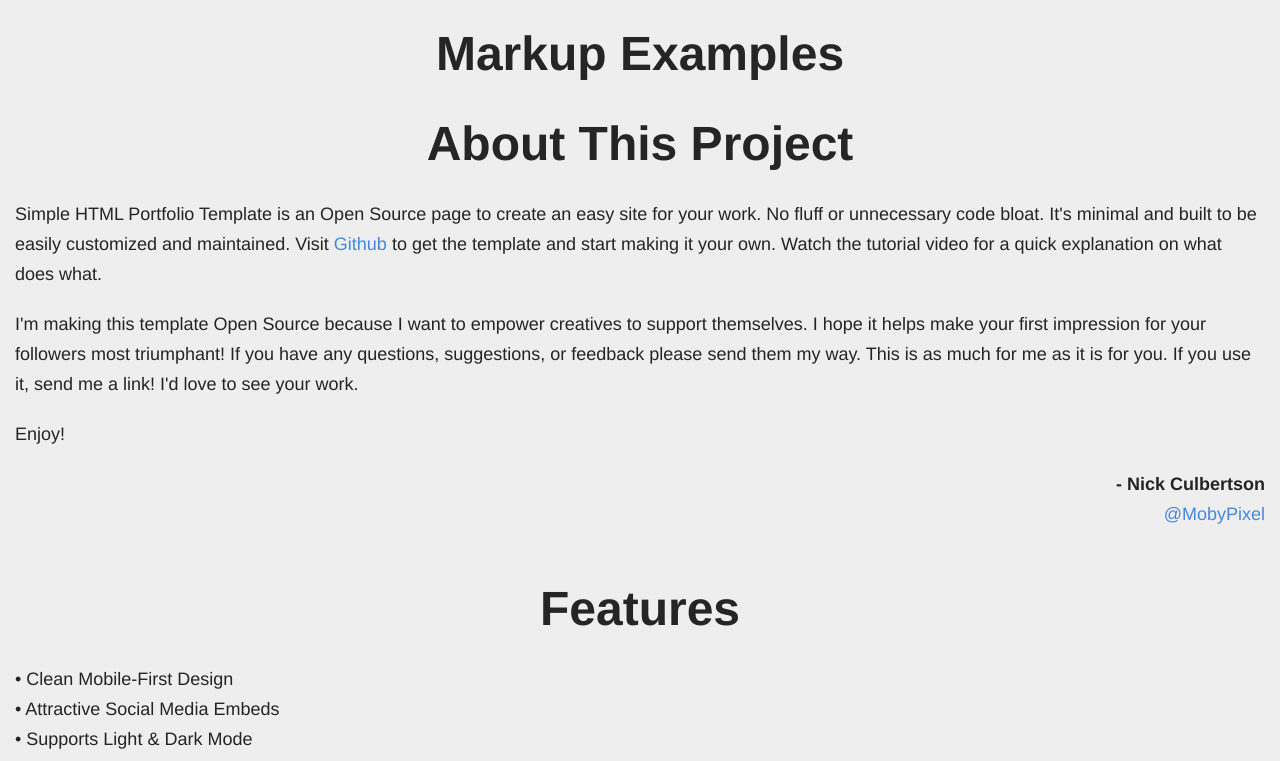
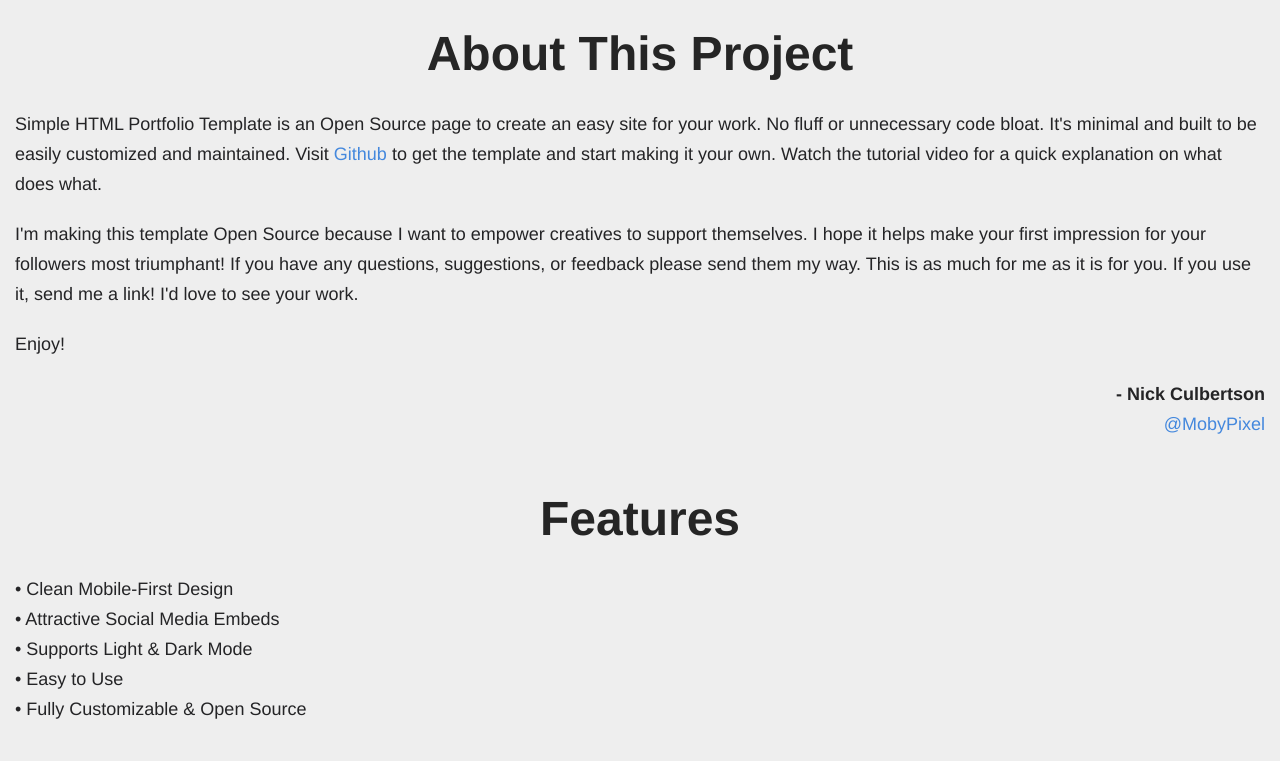
Before and after one commit to MrKittyOfc/LSOfficial.github.io, a plain HTML site: page index.html in a window 1280 px wide. Shown: the part 2457-3218 px from the top of the page. Drawn offline with Linux system fonts and the light colour scheme.

Commit message:
Update index.html

```diff
--- a/index.html
+++ b/index.html
@@ -150,9 +150,6 @@
             <img class="img-full" src="img/logo.png" alt="Image" height="512" width="512"></img>
 
             <!-- Section -->
-            <h2>Markup Examples</h2>
-
-            <!-- Section -->
             <h2>About This Project</h2>
             <p>Simple HTML Portfolio Template is an Open Source page to create an easy site for your work. No fluff or unnecessary code bloat. It's minimal and built to be easily customized and maintained. Visit <a href="https://github.com/NickCulbertson/Simple-HTML-Portfolio-Template" target="_blank">Github</a> to get the template and start making it your own. Watch the tutorial video for a quick explanation on what does what.</p>
 
```
